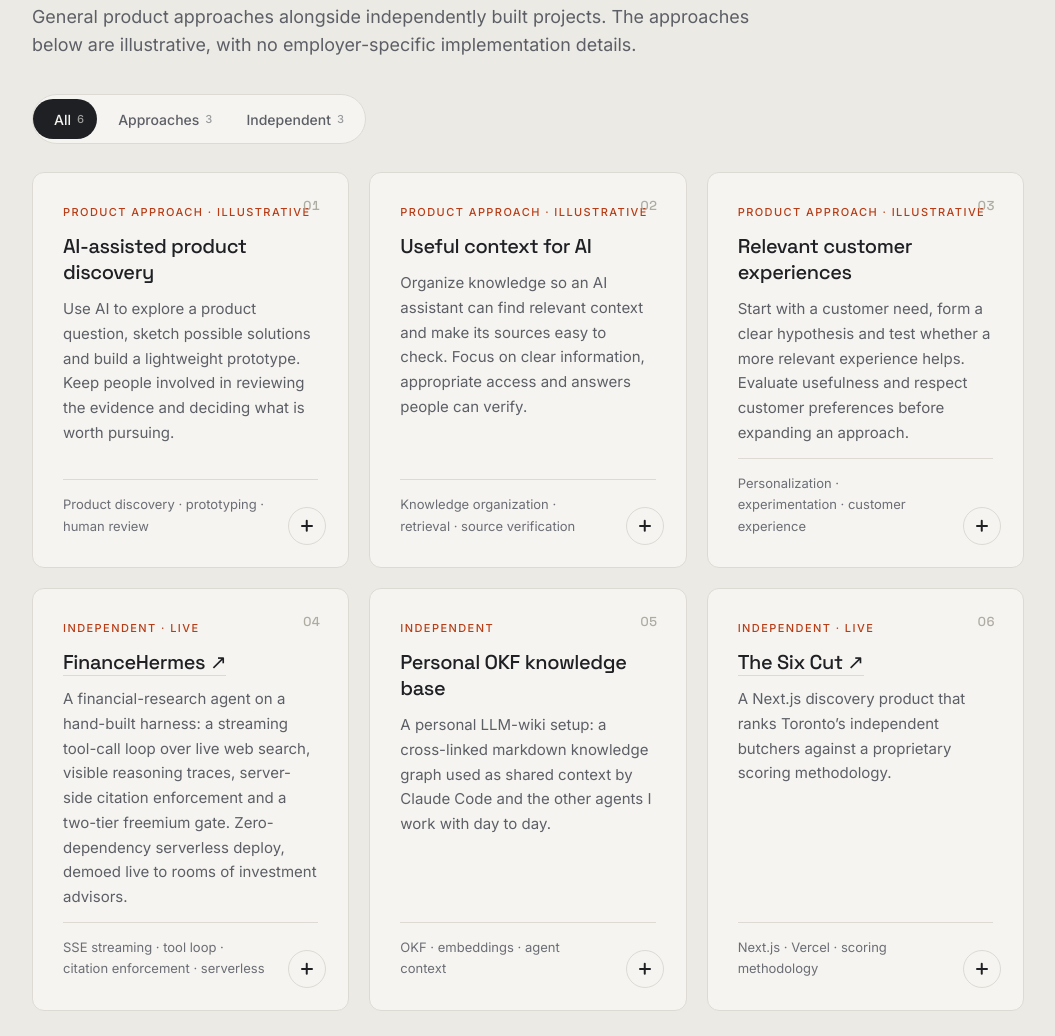
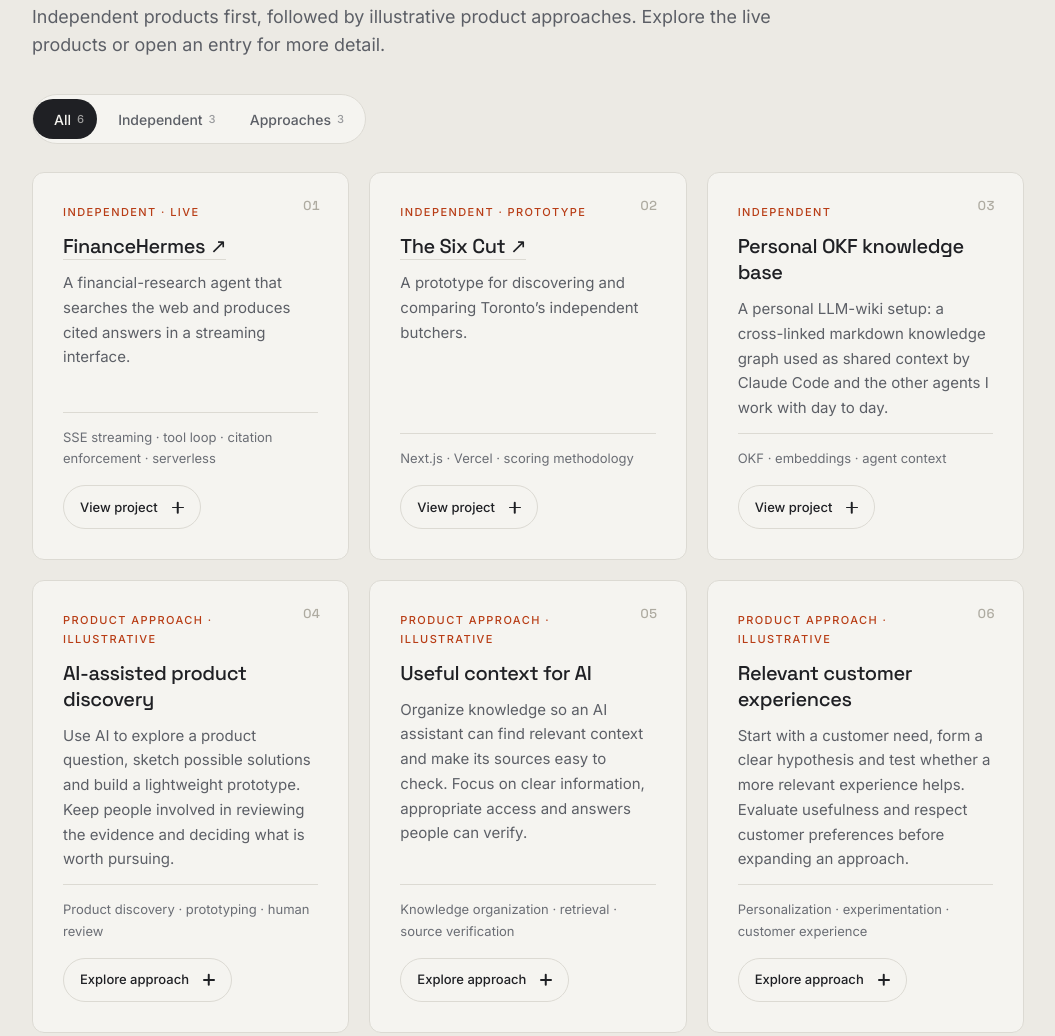
Before and after one commit to JPFinnie/website, a website with bundled scripts: page index.html in a window 1280 px wide. Shown: the part 3442-4478 px from the top of the page, without its empty margins (112-1167 px from the left). Built offline with nearby package versions, Linux system fonts and the light colour scheme.

Commit message:
Prioritize independent work and improve project actions and reduced-motion navigation

```diff
--- a/assets/scene.mjs
+++ b/assets/scene.mjs
@@ -160,6 +160,13 @@ export function driveScene({ section, glide, reverse = false, onFrame }) {
   return { update, refresh, page, quiet, get progress() { return progress; }, get top() { return top; }, get range() { return range; }, fullScreen };
 }
 
+// A hidden ending has no geometry and cannot clear its last frame itself.
+// Reset that state immediately when motion is reduced so navigation stays visible.
+export function syncMotionState(root, still) {
+  root.classList.toggle('is-still', still);
+  if (still) root.classList.remove('in-outro');
+}
+
 export function mountScene({ glide } = {}) {
   const root = document.documentElement;
   const section = document.querySelector('#journey');
@@ -168,7 +175,7 @@ export function mountScene({ glide } = {}) {
     root.classList.toggle('screen-open', f.open > .55);
   } });
   const { page, quiet } = scene;
-  const sync = () => root.classList.toggle('is-still', quiet());
+  const sync = () => syncMotionState(root, quiet());
   document.addEventListener('studio:configuration', sync);
   window.matchMedia('(prefers-reduced-motion: reduce)').addEventListener?.('change', sync);
   sync();
--- a/assets/site.css
+++ b/assets/site.css
@@ -47,7 +47,7 @@ button:disabled{cursor:default;opacity:.55}
 /* ---------- Masthead ---------- */
 .masthead{position:fixed;z-index:40;top:0;inset-inline:0;height:74px;display:flex;align-items:center;justify-content:space-between;gap:24px;padding-inline:var(--edge);color:#fff;opacity:0;visibility:hidden;transition:opacity .35s ease,visibility .35s ease,background .25s ease,box-shadow .25s ease}
 .screen-open .masthead,.is-still .masthead,html:not(.has-js) .masthead{opacity:1;visibility:visible}
-html.in-outro .masthead,html.in-outro .rail{opacity:0;visibility:hidden}
+html.in-outro:not(.is-still) .masthead,html.in-outro:not(.is-still) .rail{opacity:0;visibility:hidden}
 .identity{font-family:var(--display);font-size:1.0625rem;font-weight:500;letter-spacing:-.02em;white-space:nowrap}
 .masthead nav{position:relative;display:flex;align-items:center;gap:clamp(0px,.6vw,8px);font-size:.875rem}
 .masthead nav a{position:relative;z-index:1;display:inline-flex;align-items:center;min-height:44px;padding-inline:14px;color:#ffffffb8;transition:color .3s}
@@ -56,7 +56,7 @@ html.in-outro .masthead,html.in-outro .rail{opacity:0;visibility:hidden}
 .nav-pill.is-on{opacity:1}
 .masthead nav a.cta{padding:8px 16px;min-height:38px;border:1px solid currentColor;border-radius:999px}
 .masthead nav a.cta:hover{background:currentColor;color:var(--night)}
-html:not(.has-js) .masthead,.past-intro .masthead{background:#14151bf2;backdrop-filter:blur(14px);box-shadow:0 1px 0 #ffffff1a}
+html:not(.has-js) .masthead,.is-still .masthead,.past-intro .masthead{background:#14151bf2;backdrop-filter:blur(14px);box-shadow:0 1px 0 #ffffff1a}
 
 /* ---------- Opening scene ---------- */
 .journey{position:relative;height:100svh;background:var(--night)}
@@ -174,12 +174,13 @@ html:not(.has-js) .masthead,.past-intro .masthead{background:#14151bf2;backdrop-
 /* ---------- Project viewer ---------- */
 .card.is-openable{cursor:pointer}
 .card h3 a{position:relative;z-index:2}
-.card-open{position:absolute;right:22px;bottom:22px;width:38px;height:38px;border-radius:50%;border:1px solid var(--line);background:var(--paper);display:grid;place-items:center;transition:background .3s,border-color .3s,rotate .5s var(--ease-out)}
-.card-open span,.sheet-close span{position:relative;width:12px;height:12px}
+.card-open{align-self:flex-start;display:inline-flex;align-items:center;gap:14px;min-height:44px;padding:0 16px;margin-top:4px;border-radius:999px;border:1px solid var(--line);background:var(--paper);font-size:.8125rem;font-weight:500;transition:background .3s,border-color .3s,color .3s}
+.card-open span,.sheet-close span{position:relative;flex-shrink:0;width:12px;height:12px}
+.card-open span{transition:rotate .5s var(--ease-out)}
 .card-open span::before,.card-open span::after,.sheet-close span::before,.sheet-close span::after{content:'';position:absolute;top:50%;left:0;width:100%;height:1.5px;margin-top:-.75px;background:currentColor;border-radius:1px}
 .card-open span::after,.sheet-close span::after{rotate:90deg}
-.card:hover .card-open,.card-open:focus-visible{background:var(--ink);border-color:var(--ink);color:var(--paper);rotate:90deg}
-.card .card-meta{padding-right:52px}
+.card:hover .card-open,.card-open:focus-visible{background:var(--ink);border-color:var(--ink);color:var(--paper)}
+.card:hover .card-open span,.card-open:focus-visible span{rotate:90deg}
 .sheet{position:fixed;inset:0;width:100%;height:100%;max-width:none;max-height:none;margin:0;padding:0;border:0;background:var(--paper);color:var(--ink);overflow:auto;overscroll-behavior:contain}
 .sheet::backdrop{background:transparent}
 .sheet::before{content:'';position:fixed;inset:0;pointer-events:none;background:radial-gradient(ellipse 60% 55% at 92% 0%,#ff663524,transparent 70%),radial-gradient(ellipse 50% 60% at 0% 100%,#a698ed2e,transparent 70%)}
@@ -243,7 +244,7 @@ html:not(.has-js) .masthead,.past-intro .masthead{background:#14151bf2;backdrop-
 .filter button[aria-pressed=true]{color:var(--paper)}
 .filter-count{font-size:.6875rem;opacity:.6;font-variant-numeric:tabular-nums}
 .filter-thumb{position:absolute;top:4px;bottom:4px;left:0;width:0;border-radius:999px;background:var(--ink);transition:transform .55s var(--ease-out),width .55s var(--ease-out)}
-.card-tag{font-size:.6875rem!important;letter-spacing:.13em;text-transform:uppercase;color:var(--accent-ink)!important;font-weight:500}
+.card-tag{padding-right:30px;font-size:.6875rem!important;letter-spacing:.13em;text-transform:uppercase;color:var(--accent-ink)!important;font-weight:500}
 .card h3{font-family:var(--display);font-size:1.25rem;font-weight:500;letter-spacing:-.02em;line-height:1.3;color:var(--ink)}
 .card h3 a{border-bottom:1px solid var(--line)}
 .card h3 a:hover{border-color:var(--accent-ink);color:var(--accent-ink)}
@@ -395,7 +396,6 @@ h2[data-split] .w>span{display:inline-block}
   .sheet-bar{height:68px}
   .sheet-nav{grid-template-columns:1fr 1fr;gap:10px}
   .sheet-step-title{font-size:.9375rem}
-  .card-open{right:18px;bottom:18px}
 }
 @media(max-width:400px){
   .filter button{font-size:.8125rem;padding:0 6px}
--- a/assets/viewer.mjs
+++ b/assets/viewer.mjs
@@ -27,9 +27,13 @@ export function mountViewer({ glide, quiet, cursor }) {
     const button = document.createElement('button');
     button.type = 'button';
     button.className = 'card-open';
-    button.setAttribute('aria-label', `Open project: ${title}`);
+    const action = card.dataset.kind === 'approach' ? 'Explore approach' : 'View project';
+    button.setAttribute('aria-label', `${action}: ${title}`);
     button.setAttribute('aria-haspopup', 'dialog');
-    button.innerHTML = '<span aria-hidden="true"></span>';
+    button.textContent = action;
+    const icon = document.createElement('span');
+    icon.setAttribute('aria-hidden', 'true');
+    button.append(icon);
     card.append(button);
     card.classList.add('is-openable');
     button.addEventListener('click', event => { event.stopPropagation(); open(card); });
@@ -54,9 +58,9 @@ export function mountViewer({ glide, quiet, cursor }) {
         <h2 class="sheet-title" id="sheet-title" tabindex="-1"></h2>
         <p class="sheet-text"></p>
         <ul class="sheet-meta" aria-label="Topics"></ul>
-        <a class="sheet-visit" target="_blank" rel="noopener noreferrer" hidden>Visit the live product <span aria-hidden="true">&#8599;</span></a>
+        <a class="sheet-visit" target="_blank" rel="noopener noreferrer" hidden><span class="sheet-visit-label">Visit the live product</span> <span aria-hidden="true">&#8599;</span></a>
       </article>
-      <nav class="sheet-nav" aria-label="Projects">
+      <nav class="sheet-nav" aria-label="Selected work">
         <button type="button" class="sheet-step" data-step="-1"><span class="sheet-step-dir"><span aria-hidden="true">&larr;</span> Previous</span><span class="sheet-step-title"></span></button>
         <button type="button" class="sheet-step" data-step="1"><span class="sheet-step-dir">Next <span aria-hidden="true">&rarr;</span></span><span class="sheet-step-title"></span></button>
       </nav>
@@ -79,7 +83,7 @@ export function mountViewer({ glide, quiet, cursor }) {
     $('.sheet-total').textContent = String(list.length).padStart(2, '0');
     $('.sheet-tag').textContent = card.querySelector('.card-tag').textContent;
     $('.sheet-title').textContent = card.querySelector('h3').textContent.replace('↗', '').trim();
-    $('.sheet-text').textContent = card.querySelector('p:not(.card-tag):not(.card-meta)').textContent;
+    $('.sheet-text').textContent = card.querySelector('.card-details')?.content.textContent.trim() || card.querySelector('p:not(.card-tag):not(.card-meta)').textContent;
     $('.sheet-meta').replaceChildren(...card.querySelector('.card-meta').textContent.split(/\s*[·•]\s*/).filter(Boolean).map(item => {
       const li = document.createElement('li');
       li.textContent = item;
@@ -87,7 +91,10 @@ export function mountViewer({ glide, quiet, cursor }) {
     }));
     const visit = $('.sheet-visit');
     visit.hidden = !link;
-    if (link) visit.href = link.href;
+    if (link) {
+      visit.href = link.href;
+      visit.querySelector('.sheet-visit-label').textContent = card.dataset.status === 'prototype' ? 'View prototype' : 'Visit the live product';
+    }
     sheet.dataset.kind = card.dataset.kind;
     const [previous, next] = [list[step(index, -1, list.length)], list[step(index, 1, list.length)]];
     const single = list.length < 2;
--- a/index.html
+++ b/index.html
@@ -113,17 +113,37 @@
     <div class="shell">
       <p class="eyebrow">Selected work</p>
       <h2 id="work-title">How I think. What I build.</h2>
-      <p class="section-lead">General product approaches alongside independently built projects. The approaches below are illustrative, with no employer-specific implementation details.</p>
+      <p class="section-lead">Independent products first, followed by illustrative product approaches. Explore the live products or open an entry for more detail.</p>
 
       <div class="filter" role="group" aria-label="Show selected work" hidden>
         <span class="filter-thumb" aria-hidden="true"></span>
         <button type="button" data-filter="all" aria-pressed="true">All <span class="filter-count">6</span></button>
+        <button type="button" data-filter="indie" aria-pressed="false">Independent <span class="filter-count">3</span></button>
         <button type="button" data-filter="approach" aria-pressed="false">Approaches <span class="filter-count">3</span></button>
-        <button type="button" data-filter="indie" aria-pressed="false">Independent <span class="filter-count">3</span></button>
       </div>
       <p class="visually-hidden" id="work-status" aria-live="polite"></p>
 
       <ol class="cards">
+        <li class="card" data-kind="indie">
+          <p class="card-tag">Independent · live</p>
+          <h3><a href="https://finance-hermes.vercel.app" target="_blank" rel="noopener noreferrer">FinanceHermes <span aria-hidden="true">&#8599;</span></a></h3>
+          <p>A financial-research agent that searches the web and produces cited answers in a streaming interface.</p>
+          <template class="card-details">A financial-research agent on a hand-built harness: a streaming tool-call loop over live web search, visible reasoning traces, server-side citation enforcement and a two-tier freemium gate. Zero-dependency serverless deploy, demoed live to rooms of investment advisors.</template>
+          <p class="card-meta">SSE streaming · tool loop · citation enforcement · serverless</p>
+        </li>
+        <li class="card" data-kind="indie" data-status="prototype">
+          <p class="card-tag">Independent · prototype</p>
+          <h3><a href="https://six-cut.vercel.app" target="_blank" rel="noopener noreferrer">The Six Cut <span aria-hidden="true">&#8599;</span></a></h3>
+          <p>A prototype for discovering and comparing Toronto&rsquo;s independent butchers.</p>
+          <template class="card-details">A Next.js prototype exploring a scoring-based approach to discovering Toronto&rsquo;s independent butchers. The public demo shows the interface; directory data is not currently loaded.</template>
+          <p class="card-meta">Next.js · Vercel · scoring methodology</p>
+        </li>
+        <li class="card" data-kind="indie">
+          <p class="card-tag">Independent</p>
+          <h3>Personal OKF knowledge base</h3>
+          <p>A personal LLM-wiki setup: a cross-linked markdown knowledge graph used as shared context by Claude Code and the other agents I work with day to day.</p>
+          <p class="card-meta">OKF · embeddings · agent context</p>
+        </li>
         <li class="card" data-kind="approach">
           <p class="card-tag">Product approach · illustrative</p>
           <h3>AI-assisted product discovery</h3>
@@ -141,24 +161,6 @@
           <h3>Relevant customer experiences</h3>
           <p>Start with a customer need, form a clear hypothesis and test whether a more relevant experience helps. Evaluate usefulness and respect customer preferences before expanding an approach.</p>
           <p class="card-meta">Personalization · experimentation · customer experience</p>
-        </li>
-        <li class="card" data-kind="indie">
-          <p class="card-tag">Independent · live</p>
-          <h3><a href="https://finance-hermes.vercel.app" target="_blank" rel="noopener noreferrer">FinanceHermes <span aria-hidden="true">&#8599;</span></a></h3>
-          <p>A financial-research agent on a hand-built harness: a streaming tool-call loop over live web search, visible reasoning traces, server-side citation enforcement and a two-tier freemium gate. Zero-dependency serverless deploy, demoed live to rooms of investment advisors.</p>
-          <p class="card-meta">SSE streaming · tool loop · citation enforcement · serverless</p>
-        </li>
-        <li class="card" data-kind="indie">
-          <p class="card-tag">Independent</p>
-          <h3>Personal OKF knowledge base</h3>
-          <p>A personal LLM-wiki setup: a cross-linked markdown knowledge graph used as shared context by Claude Code and the other agents I work with day to day.</p>
-          <p class="card-meta">OKF · embeddings · agent context</p>
-        </li>
-        <li class="card" data-kind="indie">
-          <p class="card-tag">Independent · live</p>
-          <h3><a href="https://six-cut.vercel.app" target="_blank" rel="noopener noreferrer">The Six Cut <span aria-hidden="true">&#8599;</span></a></h3>
-          <p>A Next.js discovery product that ranks Toronto&rsquo;s independent butchers against a proprietary scoring methodology.</p>
-          <p class="card-meta">Next.js · Vercel · scoring methodology</p>
         </li>
       </ol>
     </div>
```
Also changed, not shown: tests/motion-navigation.test.mjs (added, +27 -0 lines), tests/privacy.test.mjs (+1 -1 lines), tests/work-content.test.mjs (added, +40 -0 lines).
